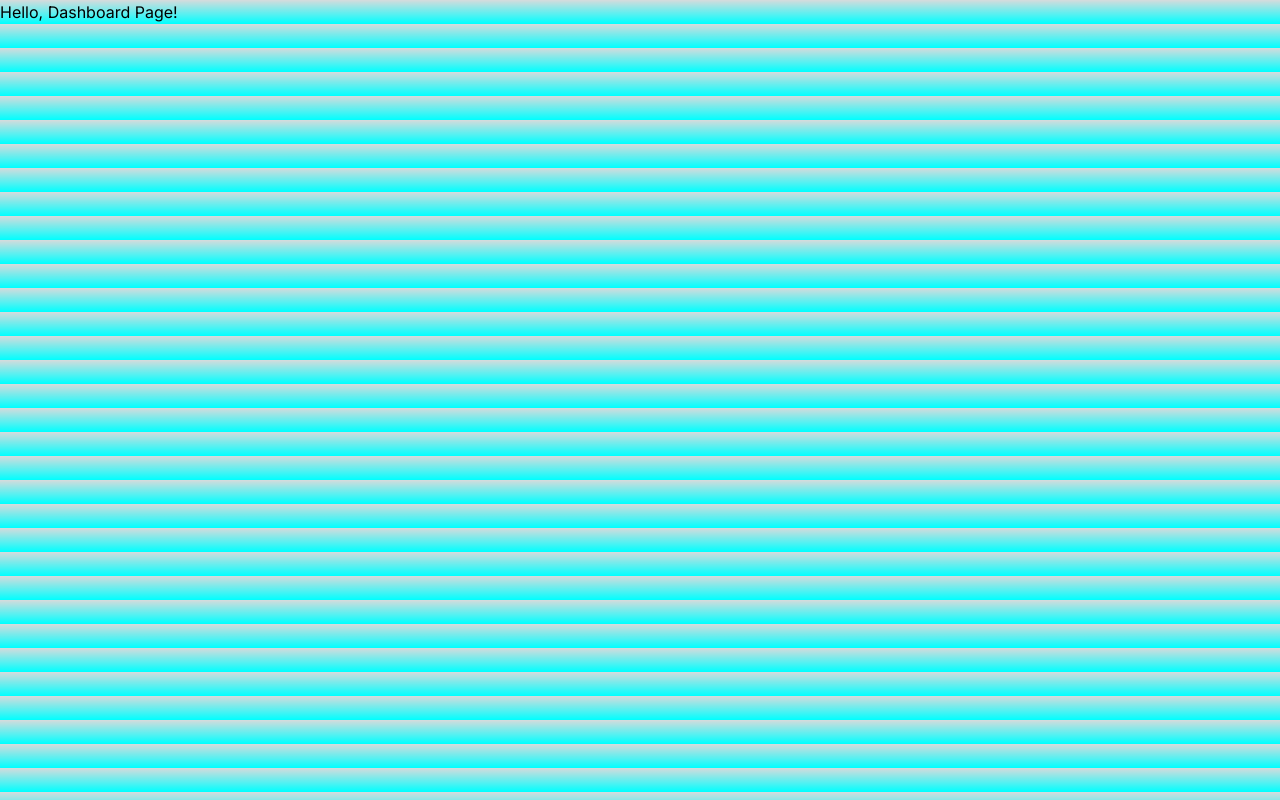
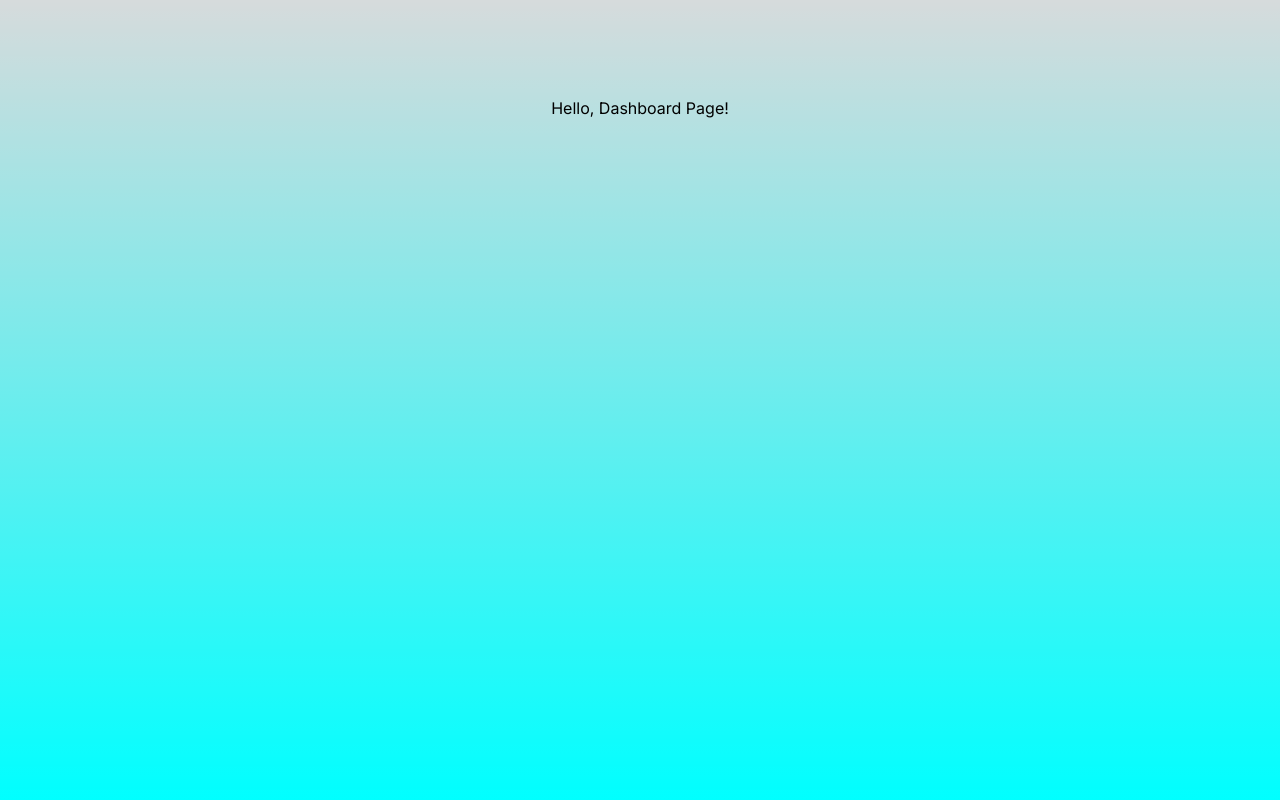
Before and after one commit to xxdavexx23/xxdavexx23.github.io, a Next.js app: page /Next in a window 1280 px wide. Built offline with nearby package versions, Linux system fonts and the light colour scheme.

Commit message:
added styling

```diff
--- a/src/app/Next/page.tsx
+++ b/src/app/Next/page.tsx
@@ -1,4 +1,5 @@
 // `app/dashboard/page.tsx` is the UI for the `/dashboard` URL
 export default function Page() {
-    return <h1>Hello, Dashboard Page!</h1>
+    return <h1 className="flex min-h-screen flex-col items-center justify-between p-24">
+        Hello, Dashboard Page!</h1>
 }
```
